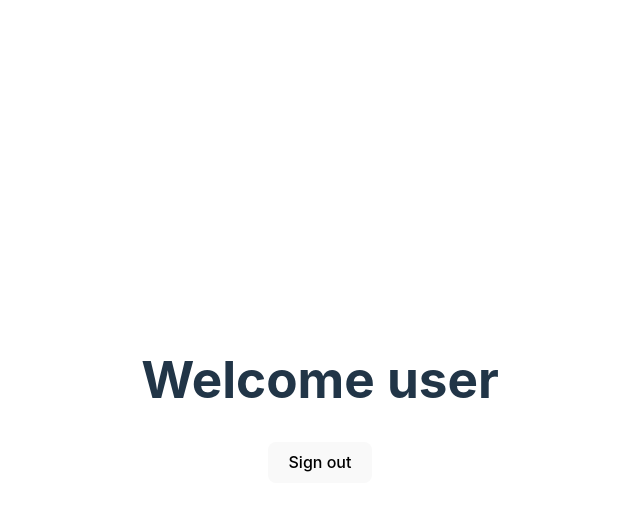
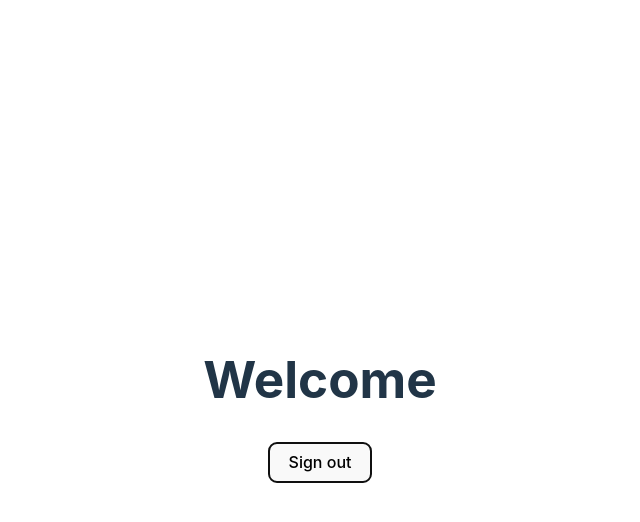
Before and after one commit to seefaBanu/asgardeoScope, a React (Vite) app: page / in a window 1280 px wide. Both pictures are taken after a click on the button "Sign in". Shown: the top 522 px of the page, without its empty margins (320-960 px from the left). Built offline with nearby package versions, Linux system fonts and the light colour scheme.

Commit message:
error fix

```diff
--- a/src/App.tsx
+++ b/src/App.tsx
@@ -3,29 +3,39 @@ import './App.css'
 
 function App() {
 
-  const [user, setUser] = useState('user')
+  const [user, setUser] = useState('')
   const [isAuthenticated, setIsAuthenticated] = useState(false)
 
-  if(isAuthenticated && user === 'admin') {
-    return (
-      <>
-        <h1>Welcome {user}</h1>
-        <button onClick={()=> setIsAuthenticated(false)}>Sign out</button>
-      </>
-    )
+
+
+  const handelSignOut = () => {
+    setIsAuthenticated(false);
+    setUser('');
   }
-  if(isAuthenticated && user === 'user') {
-    return (
-      <>
-        <h1>Welcome {user}</h1>
-        <button onClick={()=> setIsAuthenticated(false)}>Sign out</button>
-      </>
-    )
+
+  const handelSignIn = () => {
+    setIsAuthenticated(true);
   }
 
   return (
     <>
-       <button onClick={()=> setIsAuthenticated(true)}>Sign in</button>
+      {isAuthenticated ? (
+        <>
+          <h1>Welcome {user}</h1>
+          <button onClick={() => handelSignOut()}>Sign out</button>
+        </>
+      ) :
+        (
+          <>
+            <div style={{ margin: '20px' }}>
+              <label style={{ marginRight: '20px' }}>Username</label>
+              <input type="text" onChange={(e) => setUser(e.target.value)} style={{ marginBottom: '10px' }} />
+            </div>
+            <button onClick={() => handelSignIn()}>Sign in</button>
+
+          </>
+        )}
+
     </>
   )
 }
```
